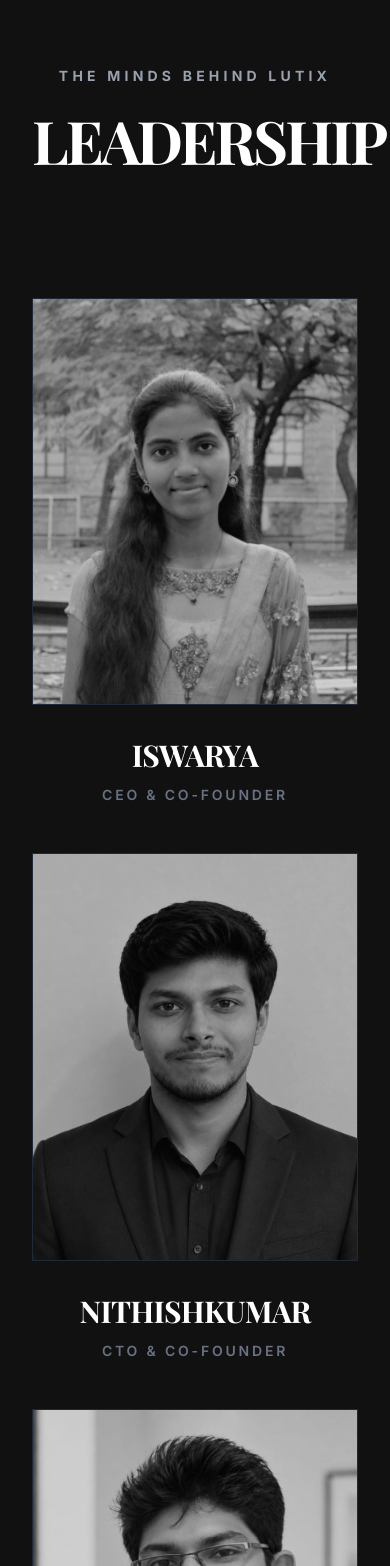
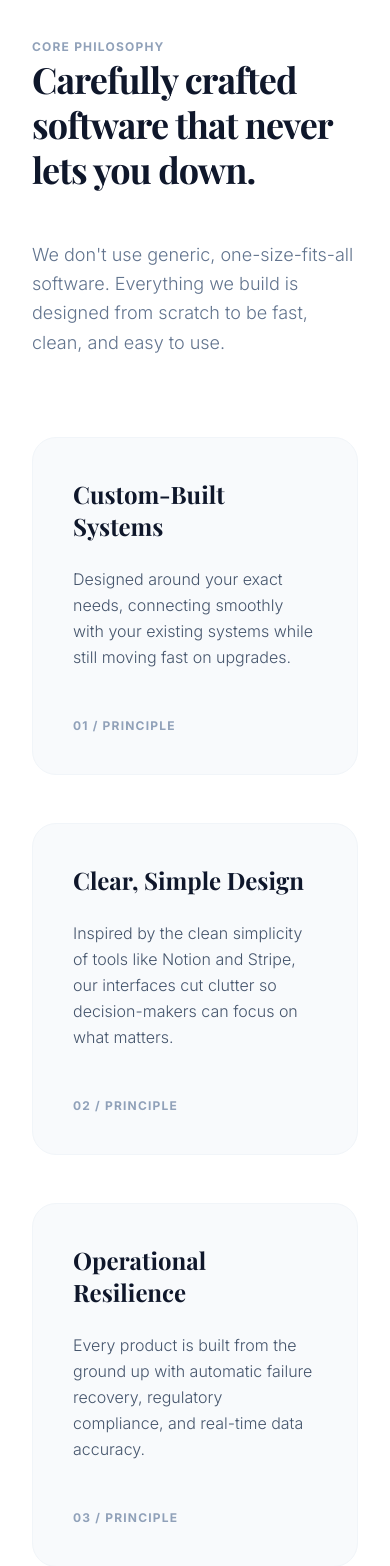
Before and after one commit to INK-DeepTech/Lutix-website, a React (Vite) app: page / in a window 390 px wide. Shown: the part 847-2413 px from the top of the page. Built offline with nearby package versions, Linux system fonts and the light colour scheme.

Commit message:
refactor: restore core content and apply light-theme Wix template layout

```diff
--- a/src/components/CompanyPage.tsx
+++ b/src/components/CompanyPage.tsx
@@ -10,7 +10,7 @@ export const CompanyPage: React.FC<CompanyPageProps> = ({ onRouteChange }) => {
   return (
     <div className="w-full bg-[#0a0a0a] text-white min-h-screen">
 
-      {/* Hero Section */}
+      {/* Hero Section - Keeps exact dark config */}
       <section className="relative w-full h-[70vh] flex flex-col justify-center px-8 md:px-16 overflow-hidden border-b border-gray-900">
         <div className="relative z-10 max-w-5xl space-y-8 mt-12">
           <div className="text-sm font-bold uppercase tracking-[0.2em] text-gray-400">
@@ -22,66 +22,130 @@ export const CompanyPage: React.FC<CompanyPageProps> = ({ onRouteChange }) => {
         </div>
       </section>
 
-      {/* Leadership Section - Exact Template Clone */}
-      <section className="w-full bg-[#111111] py-40 px-8 md:px-16 border-t border-gray-900">
-        <div className="max-w-7xl mx-auto space-y-32">
-          <div className="text-center space-y-6">
-            <p className="text-gray-400 uppercase tracking-[0.3em] text-sm font-bold">The minds behind Lutix</p>
-            <h2 className="font-serif-brand text-6xl md:text-8xl font-black uppercase tracking-tighter">
-              Leadership
+      {/* LIGHT THEME RESTORATION STARTS HERE */}
+      <div className="bg-white text-slate-900 w-full relative z-20">
+
+        {/* Core Philosophy */}
+        <section className="py-32 px-8 md:px-16 max-w-7xl mx-auto w-full border-b border-slate-100">
+          <div className="flex flex-col md:flex-row md:items-end justify-between gap-12 mb-20">
+            <div className="max-w-2xl space-y-6">
+              <span className="text-xs font-bold text-slate-400 uppercase tracking-widest">Core Philosophy</span>
+              <h2 className="font-serif-brand text-4xl md:text-6xl font-bold text-slate-900 leading-tight tracking-tight">
+                Carefully crafted software that never lets you down.
               </h2>
             </div>
+            <p className="text-lg text-slate-500 max-w-md leading-relaxed font-light">
+              We don't use generic, one-size-fits-all software. Everything we build is designed from scratch to be fast, clean, and easy to use.
+            </p>
+          </div>
 
-          <div className="grid grid-cols-1 md:grid-cols-3 gap-12 md:gap-16">
-            {FOUNDERS.map((founder, idx) => (
+          <div className="grid grid-cols-1 md:grid-cols-3 gap-12">
+            <div className="p-10 bg-slate-50 rounded-3xl border border-slate-100 flex flex-col justify-between gap-12 hover:shadow-xl transition-all duration-500">
+              <div className="space-y-6">
+                <h3 className="text-2xl font-bold text-slate-900">Custom-Built Systems</h3>
+                <p className="text-slate-600 leading-relaxed font-light">
+                  Designed around your exact needs, connecting smoothly with your existing systems while still moving fast on upgrades.
+                </p>
+              </div>
+              <div className="text-xs text-slate-400 font-bold uppercase tracking-widest">01 / Principle</div>
+            </div>
+
+            <div className="p-10 bg-slate-50 rounded-3xl border border-slate-100 flex flex-col justify-between gap-12 hover:shadow-xl transition-all duration-500">
+              <div className="space-y-6">
+                <h3 className="text-2xl font-bold text-slate-900">Clear, Simple Design</h3>
+                <p className="text-slate-600 leading-relaxed font-light">
+                  Inspired by the clean simplicity of tools like Notion and Stripe, our interfaces cut clutter so decision-makers can focus on what matters.
+                </p>
+              </div>
+              <div className="text-xs text-slate-400 font-bold uppercase tracking-widest">02 / Principle</div>
+            </div>
+
+            <div className="p-10 bg-slate-50 rounded-3xl border border-slate-100 flex flex-col justify-between gap-12 hover:shadow-xl transition-all duration-500">
+              <div className="space-y-6">
+                <h3 className="text-2xl font-bold text-slate-900">Operational Resilience</h3>
+                <p className="text-slate-600 leading-relaxed font-light">
+                  Every product is built from the ground up with automatic failure recovery, regulatory compliance, and real-time data accuracy.
+                </p>
+              </div>
+              <div className="text-xs text-slate-400 font-bold uppercase tracking-widest">03 / Principle</div>
+            </div>
+          </div>
+        </section>
+
+        {/* Executive Leadership - Light Theme Wix Layout */}
+        <section className="py-32 px-8 md:px-16 max-w-7xl mx-auto w-full border-b border-slate-100">
+          <div className="text-center space-y-6 mb-24">
+            <p className="text-slate-400 uppercase tracking-widest text-xs font-bold">Executive Leadership</p>
+            <h2 className="font-serif-brand text-5xl md:text-7xl font-bold text-slate-900 tracking-tighter">
+              Driven by vision, anchored in execution
+            </h2>
+            <p className="text-lg text-slate-500 max-w-2xl mx-auto font-light leading-relaxed">
+              Our leadership trio brings deep expertise in distributed systems, academic administration software, and enterprise operations.
+            </p>
+          </div>
+
+          <div className="grid grid-cols-1 md:grid-cols-3 gap-16">
+            {FOUNDERS.map((leader, idx) => (
               <div key={idx} className="group cursor-pointer flex flex-col items-center text-center">
-                <div className="relative w-full aspect-[4/5] overflow-hidden bg-[#1a1a1a] mb-8 border border-gray-800">
+                <div className="relative w-full aspect-[4/5] overflow-hidden bg-slate-100 mb-8 rounded-2xl">
                   <img
-                    src={founder.image}
-                    alt={founder.name}
-                    className="w-full h-full object-cover grayscale opacity-80 group-hover:grayscale-0 group-hover:opacity-100 transition-all duration-700 scale-100 group-hover:scale-105"
+                    src={leader.image}
+                    alt={leader.name}
+                    className="w-full h-full object-cover grayscale opacity-90 group-hover:grayscale-0 group-hover:opacity-100 transition-all duration-700 scale-100 group-hover:scale-105"
                   />
                 </div>
-                <h3 className="font-serif-brand text-3xl font-bold uppercase tracking-tight mb-3">
-                  {founder.name}
+                <h3 className="font-serif-brand text-3xl font-bold text-slate-900 tracking-tight mb-2">
+                  {leader.name}
                 </h3>
-                <p className="text-gray-500 text-sm uppercase tracking-[0.2em] font-semibold">
-                  {founder.role}
+                <p className="text-slate-500 text-xs uppercase tracking-widest font-bold">
+                  {leader.role}
                 </p>
               </div>
             ))}
           </div>
-        </div>
         </section>
 
-      {/* Flagship Product */}
-      <section className="w-full bg-black py-40 px-8 md:px-16 border-t border-gray-900">
+        {/* Flagship Product Showcase */}
+        <section className="py-32 px-8 md:px-16 w-full bg-slate-50">
           <div className="max-w-7xl mx-auto grid grid-cols-1 md:grid-cols-2 gap-24 items-center">
-          <div className="bg-[#111] p-24 flex items-center justify-center border border-gray-800 rounded-3xl">
-            <img src="/logo-stacked.png" alt="academicOS" className="w-full max-w-xs object-contain grayscale opacity-60 hover:opacity-100 transition-all duration-700" onError={(e) => (e.currentTarget.src = '/logo-horizontal.png')} />
+            <div className="space-y-10">
+              <div className="inline-flex items-center gap-2 px-4 py-2 bg-white text-slate-900 rounded-full text-xs font-bold uppercase tracking-widest border border-slate-200">
+                <span>Flagship Product</span>
               </div>
-          <div className="space-y-12">
-            <div className="text-sm font-bold uppercase tracking-[0.2em] text-gray-400">
-              Flagship Product
-            </div>
-            <h2 className="font-serif-brand text-5xl md:text-7xl font-bold uppercase tracking-tighter leading-tight">
-              academicOS
+              <h2 className="font-serif-brand text-5xl md:text-7xl font-bold text-slate-900 tracking-tighter leading-tight">
+                Introducing academicOS
               </h2>
-            <p className="text-gray-400 text-lg md:text-2xl leading-relaxed max-w-lg font-light">
+              <p className="text-lg text-slate-600 leading-relaxed font-light max-w-lg">
                 The all-in-one platform built specifically for universities. academicOS brings together student records, faculty tools, and campus analytics into one fast, unified workspace.
               </p>
-            <div className="pt-8">
+
+              <div className="flex flex-wrap items-center gap-6 pt-4">
                 <button
                   onClick={() => onRouteChange('solutions-matrix')}
-                className="px-8 py-4 bg-white text-black text-sm font-bold tracking-widest uppercase hover:bg-gray-200 transition-colors flex items-center gap-2"
+                  className="px-8 py-4 bg-black text-white text-sm font-bold tracking-widest uppercase hover:bg-slate-800 transition-colors flex items-center gap-2"
                 >
                   Explore academicOS <ArrowUpRight className="w-4 h-4" />
                 </button>
+                <button
+                  onClick={() => onRouteChange('demo-request')}
+                  className="px-8 py-4 border border-slate-300 text-slate-900 text-sm font-bold tracking-widest uppercase hover:bg-slate-100 transition-colors"
+                >
+                  Book a Demo
+                </button>
               </div>
+            </div>
+
+            <div className="bg-white p-16 md:p-24 rounded-[3rem] border border-slate-100 shadow-sm flex items-center justify-center">
+              <img
+                className="w-full max-w-sm object-contain opacity-90 mix-blend-multiply hover:scale-105 transition-transform duration-500"
+                alt="academicOS Illustration"
+                src="/logo-horizontal.png"
+              />
             </div>
           </div>
         </section>
 
       </div>
+    </div>
   );
 };
--- a/src/components/OverviewPage.tsx
+++ b/src/components/OverviewPage.tsx
@@ -1,5 +1,5 @@
-import React from 'react';
-import { ArrowUpRight } from 'lucide-react';
+import React, { useState } from 'react';
+import { ArrowUpRight, Shield, Activity, Zap } from 'lucide-react';
 import { FOUNDERS } from '../data/content';
 
 interface OverviewPageProps {
@@ -7,9 +7,11 @@ interface OverviewPageProps {
 }
 
 export const OverviewPage: React.FC<OverviewPageProps> = ({ onRouteChange }) => {
+  const [activeTab, setActiveTab] = useState<'engineering' | 'finance' | 'operations'>('engineering');
+
   return (
     <div className="w-full bg-[#0a0a0a] text-white min-h-screen">
-      {/* Hero Section */}
+      {/* Hero Section - Keeps exact dark config */}
       <section className="relative w-full min-h-[90vh] flex flex-col justify-center px-8 md:px-16 overflow-hidden">
         {/* Background Image / Logo styling */}
         <div className="absolute inset-0 z-0 flex items-center justify-end p-20 opacity-20 pointer-events-none">
@@ -42,73 +44,154 @@ export const OverviewPage: React.FC<OverviewPageProps> = ({ onRouteChange }) =>
         </div>
       </section>
 
-      {/* Massive Whitespace Content Section */}
-      <section className="w-full bg-[#111111] py-40 px-8 md:px-16 border-t border-gray-900">
-        <div className="max-w-7xl mx-auto grid grid-cols-1 md:grid-cols-2 gap-24 items-center">
-          <div className="space-y-12">
-            <h2 className="font-serif-brand text-5xl md:text-7xl font-bold uppercase tracking-tighter leading-tight">
-              Academic OS
+      {/* LIGHT THEME RESTORATION STARTS HERE */}
+      <div className="bg-white text-slate-900 w-full relative z-20">
+
+        {/* Social Proof Metrics - Light Theme massive spacing */}
+        <section className="py-24 px-8 md:px-16 border-b border-gray-100">
+          <div className="max-w-7xl mx-auto grid grid-cols-2 md:grid-cols-4 gap-12 text-center">
+            <div className="space-y-4">
+              <div className="text-5xl md:text-6xl font-black text-slate-900 tracking-tighter">$4.2B+</div>
+              <div className="text-sm text-slate-500 font-bold uppercase tracking-widest">Processed Annually</div>
+            </div>
+            <div className="space-y-4">
+              <div className="text-5xl md:text-6xl font-black text-slate-900 tracking-tighter">99.99%</div>
+              <div className="text-sm text-slate-500 font-bold uppercase tracking-widest">Guaranteed Uptime</div>
+            </div>
+            <div className="space-y-4">
+              <div className="text-5xl md:text-6xl font-black text-slate-900 tracking-tighter">10x</div>
+              <div className="text-sm text-slate-500 font-bold uppercase tracking-widest">Faster Deployments</div>
+            </div>
+            <div className="space-y-4">
+              <div className="text-5xl md:text-6xl font-black text-slate-900 tracking-tighter">2,500+</div>
+              <div className="text-sm text-slate-500 font-bold uppercase tracking-widest">Enterprise Clients</div>
+            </div>
+          </div>
+        </section>
+
+        {/* Dynamic Department Solution Tabs - Crisp light theme */}
+        <section className="py-32 px-8 md:px-16 max-w-7xl mx-auto w-full">
+          <div className="text-center max-w-4xl mx-auto mb-20 space-y-6">
+            <span className="text-xs font-bold text-slate-400 uppercase tracking-widest">
+              Solutions for Every Team
+            </span>
+            <h2 className="font-serif-brand text-4xl md:text-6xl font-bold text-slate-900 tracking-tight leading-tight">
+              Tailored Solutions for Every Department
             </h2>
-            <p className="text-gray-400 text-lg md:text-2xl leading-relaxed max-w-lg font-light">
-              Link your CRM, student records, ERP, and internal databases into automated workflows that run complex business processes without anyone being the bottleneck.
+          </div>
+
+          <div className="flex justify-center mb-16 flex-wrap gap-4">
+            <div className="inline-flex p-2 bg-slate-50 rounded-full gap-2 border border-slate-200">
+              {['engineering', 'finance', 'operations'].map((tab) => (
+                <button
+                  key={tab}
+                  onClick={() => setActiveTab(tab as any)}
+                  className={`px-8 py-3 rounded-full text-sm font-bold uppercase tracking-widest transition-all ${
+                    activeTab === tab
+                      ? 'bg-black text-white shadow-md'
+                      : 'text-slate-500 hover:text-black'
+                  }`}
+                >
+                  For {tab}
+                </button>
+              ))}
+            </div>
+          </div>
+
+          {/* Render Tab Content based on selection */}
+          <div className="grid grid-cols-1 lg:grid-cols-2 gap-20 items-center">
+            <div className="space-y-8">
+              <div className="inline-flex items-center gap-2 px-4 py-2 bg-slate-100 text-slate-900 rounded-full text-xs font-bold uppercase tracking-widest">
+                <span>
+                  {activeTab === 'engineering' ? 'Engineering Velocity' : activeTab === 'finance' ? 'Financial Control' : 'Operational Harmony'}
+                </span>
+              </div>
+              <h3 className="text-4xl md:text-5xl font-bold text-slate-900 leading-tight">
+                {activeTab === 'engineering' && 'Automatic code testing, deployment, and updates.'}
+                {activeTab === 'finance' && 'Automated billing, reconciliation, and reporting.'}
+                {activeTab === 'operations' && 'Connect workflows across every department.'}
+              </h3>
+              <p className="text-lg text-slate-600 leading-relaxed font-light">
+                {activeTab === 'engineering' && 'Speed up your releases with AI-powered testing and infrastructure that automatically scales up or down based on demand.'}
+                {activeTab === 'finance' && 'Close your books faster with real-time revenue recognition and automated expense tracking that scales with your business.'}
+                {activeTab === 'operations' && 'Link your CRM, student records, ERP, and internal databases into automated workflows that run complex business processes without anyone being the bottleneck.'}
               </p>
-            <div className="pt-8">
+
               <button
                 onClick={() => onRouteChange('solutions-matrix')}
-                className="px-8 py-4 bg-white text-black text-sm font-bold tracking-widest uppercase hover:bg-gray-200 transition-colors flex items-center gap-2"
+                className="mt-8 px-8 py-4 bg-black text-white text-sm font-bold tracking-widest uppercase hover:bg-slate-800 transition-colors flex items-center gap-2"
               >
                 Explore Features <ArrowUpRight className="w-4 h-4" />
               </button>
             </div>
-          </div>
-          <div className="bg-black/50 p-24 flex items-center justify-center border border-gray-800 rounded-3xl backdrop-blur-sm">
-            <img src="/logo-stacked.png" alt="Lutix abstract" className="w-full max-w-xs object-contain opacity-60 hover:opacity-100 transition-all duration-700" onError={(e) => (e.currentTarget.src = '/logo-horizontal.png')} />
+
+            <div className="bg-slate-50 p-16 md:p-24 rounded-3xl border border-slate-100 flex items-center justify-center">
+              <img
+                className="w-full max-w-sm object-contain opacity-90 mix-blend-multiply hover:scale-105 transition-transform duration-500"
+                alt="Feature Illustration"
+                src="/logo-stacked.png"
+              />
             </div>
           </div>
         </section>
 
-      {/* Team / Leadership Section */}
-      <section className="w-full bg-[#0a0a0a] py-40 px-8 md:px-16 border-t border-gray-900">
-        <div className="max-w-7xl mx-auto space-y-32">
-          <div className="text-center space-y-6">
-            <p className="text-gray-400 uppercase tracking-[0.3em] text-sm font-bold">The minds behind Lutix</p>
-            <h2 className="font-serif-brand text-6xl md:text-8xl font-black uppercase tracking-tighter">
-              Leadership
+        {/* Core Capabilities Feature Grid */}
+        <section className="bg-slate-50 py-32 px-8 md:px-16 border-y border-slate-100">
+          <div className="max-w-7xl mx-auto">
+            <div className="text-center max-w-4xl mx-auto mb-20 space-y-6">
+              <h2 className="font-serif-brand text-4xl md:text-6xl font-bold text-slate-900 tracking-tight">
+                A Platform Built for Scale
               </h2>
+              <p className="text-lg text-slate-500 font-light max-w-2xl mx-auto">
+                Discover the core capabilities that make Lutix the choice for modern institutions.
+              </p>
             </div>
 
-          <div className="grid grid-cols-1 md:grid-cols-3 gap-12 md:gap-16">
-            {FOUNDERS.map((founder, idx) => (
-              <div key={idx} className="group cursor-pointer flex flex-col items-center text-center">
-                <div className="relative w-full aspect-[4/5] overflow-hidden bg-[#1a1a1a] mb-8 border border-gray-800">
-                  <img
-                    src={founder.image}
-                    alt={founder.name}
-                    className="w-full h-full object-cover grayscale opacity-80 group-hover:grayscale-0 group-hover:opacity-100 transition-all duration-700 scale-100 group-hover:scale-105"
-                  />
+            <div className="grid grid-cols-1 md:grid-cols-3 gap-12">
+              <div className="p-10 bg-white rounded-3xl border border-slate-100 shadow-sm hover:shadow-xl transition-all duration-500 group">
+                <div className="w-16 h-16 rounded-2xl bg-slate-50 flex items-center justify-center text-slate-900 mb-8 group-hover:scale-110 transition-transform">
+                  <Zap className="w-8 h-8" />
                 </div>
-                <h3 className="font-serif-brand text-3xl font-bold uppercase tracking-tight mb-3">
-                  {founder.name}
-                </h3>
-                <p className="text-gray-500 text-sm uppercase tracking-[0.2em] font-semibold">
-                  {founder.role}
+                <h3 className="text-2xl font-bold text-slate-900 mb-4">Intelligent Workflows</h3>
+                <p className="text-slate-600 leading-relaxed font-light">
+                  Smart workflows that detect and fix common errors automatically — so your team isn't woken up at 2 AM.
                 </p>
               </div>
-            ))}
+
+              <div className="p-10 bg-white rounded-3xl border border-slate-100 shadow-sm hover:shadow-xl transition-all duration-500 group">
+                <div className="w-16 h-16 rounded-2xl bg-slate-50 flex items-center justify-center text-slate-900 mb-8 group-hover:scale-110 transition-transform">
+                  <Shield className="w-8 h-8" />
+                </div>
+                <h3 className="text-2xl font-bold text-slate-900 mb-4">Enterprise Security</h3>
+                <p className="text-slate-600 leading-relaxed font-light">
+                  Your data is encrypted everywhere — in storage and in transit. Access is controlled by role, compliance is monitored 24/7.
+                </p>
+              </div>
+
+              <div className="p-10 bg-white rounded-3xl border border-slate-100 shadow-sm hover:shadow-xl transition-all duration-500 group">
+                <div className="w-16 h-16 rounded-2xl bg-slate-50 flex items-center justify-center text-slate-900 mb-8 group-hover:scale-110 transition-transform">
+                  <Activity className="w-8 h-8" />
+                </div>
+                <h3 className="text-2xl font-bold text-slate-900 mb-4">Real-Time Telemetry</h3>
+                <p className="text-slate-600 leading-relaxed font-light">
+                  See every automated transaction as it happens, set custom alerts, and dive deep into performance data — all in real time.
+                </p>
+              </div>
             </div>
           </div>
         </section>
 
         {/* High-Converting CTA Banner */}
-      <section className="py-40 px-8 md:px-16 bg-[#111111] border-t border-gray-900">
-        <div className="max-w-5xl mx-auto text-center space-y-12">
-          <h2 className="font-serif-brand text-5xl md:text-7xl font-bold uppercase tracking-tighter">
-            Ready to Modernize?
+        <section className="py-32 px-8 md:px-16 bg-white">
+          <div className="max-w-6xl mx-auto bg-black text-white rounded-[3rem] p-16 md:p-24 text-center relative overflow-hidden">
+            <div className="relative z-10 max-w-3xl mx-auto space-y-8">
+              <h2 className="font-serif-brand text-5xl md:text-7xl font-bold tracking-tighter">
+                READY TO MODERNIZE?
               </h2>
-          <p className="text-gray-400 text-xl leading-relaxed max-w-2xl mx-auto font-light">
+              <p className="text-xl text-gray-400 font-light leading-relaxed">
                 Join thousands of engineering, academic, and finance teams that have streamlined their operations on one unified platform.
               </p>
-          <div className="flex flex-wrap justify-center gap-6 pt-12">
+              <div className="flex justify-center pt-8">
                 <button
                   onClick={() => onRouteChange('demo-request')}
                   className="px-10 py-5 bg-white text-black text-sm font-bold tracking-widest uppercase hover:bg-gray-200 transition-colors"
@@ -117,7 +200,9 @@ export const OverviewPage: React.FC<OverviewPageProps> = ({ onRouteChange }) =>
                 </button>
               </div>
             </div>
+          </div>
         </section>
+      </div>
     </div>
   );
 };
```
Lines whose indentation alone changed are shown as unchanged.
